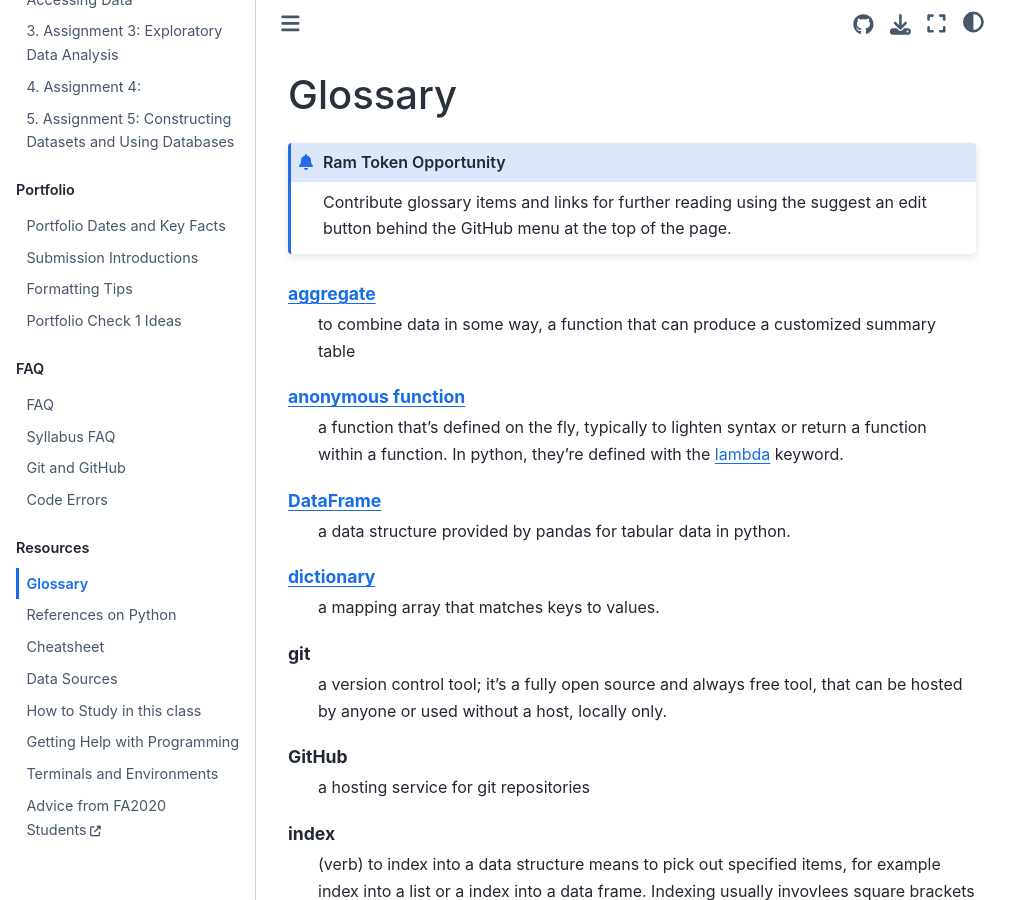
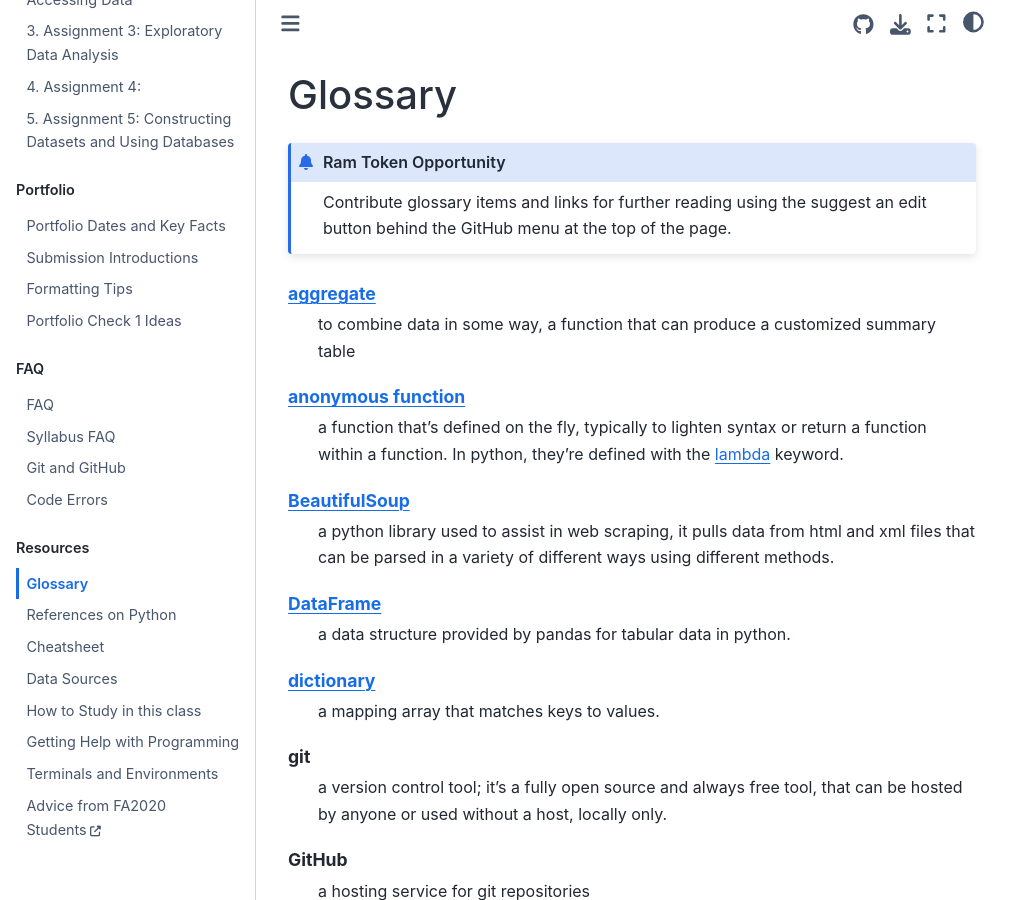
Before and after one commit to rhodyprog4ds/BrownFall21, a Jupyter Book: the page built from resources/glossary.md, in a window 1280 px wide and 900 px high. Shown: the whole window, without its empty margins (0-1031 px from the left). Built offline with Jupyter Book 1.0.4 settings and Sphinx 7.4.7 and the Sphinx Book theme 1.1.4, drawn with Linux system fonts in a browser that asks for light colours; pages that are not in the unit, such as notebooks, are missing from menus.

Commit message:
Added Beautiful Soup description.

```diff
--- a/resources/glossary.md
+++ b/resources/glossary.md
@@ -12,7 +12,8 @@ Contribute glossary items and  links for further reading using the suggest an ed
 
 [anonymous function](https://en.wikipedia.org/wiki/Anonymous_function#:~:text=Anonymous%20functions%20are%20often%20arguments,than%20using%20a%20named%20function)
   a function that's defined on the fly, typically to lighten syntax or return a function within a function. In python, they're defined with the {term}`lambda` keyword.
-
+[BeautifulSoup](https://www.crummy.com/software/BeautifulSoup/bs4/doc/)
+  a python library used to assist in web scraping, it pulls data from html and xml files that can be parsed in a variety of different ways using different methods.
 [DataFrame](https://pandas.pydata.org/docs/reference/api/pandas.DataFrame.html)
   a data structure provided by pandas for tabular data in python.
 
```
